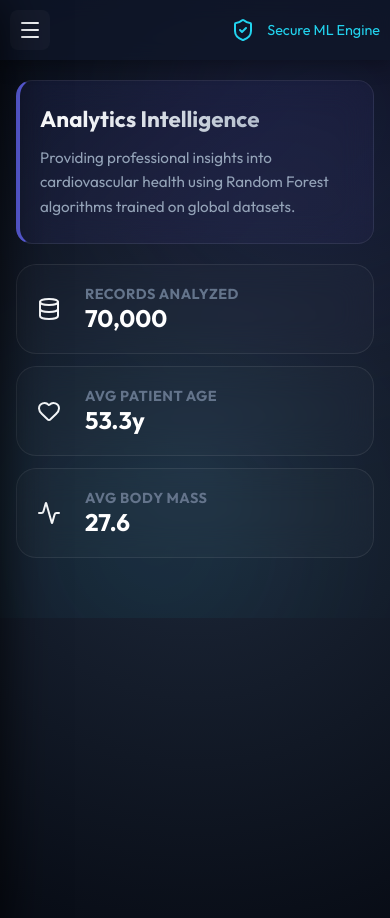
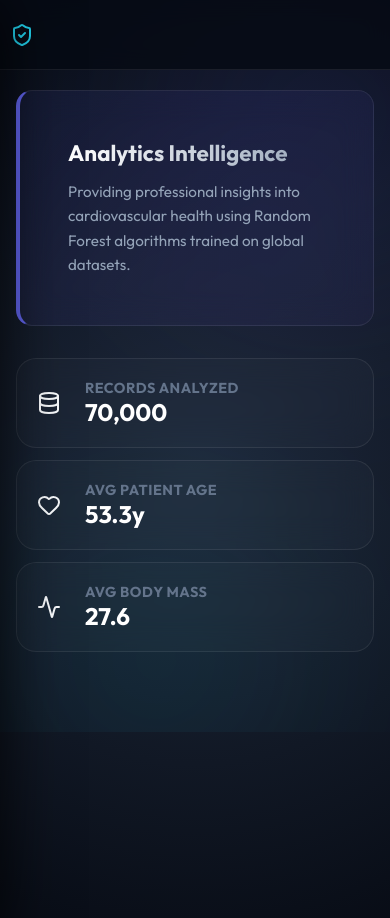
Before and after one commit to AbhishekGareja18/cardio-risk-prediction, a Flask app: page / in a window 390 px wide. Shown: the top 918 px of the page. Run offline with Flask 3, Linux system fonts and the light colour scheme.

Commit message:
update project files

```diff
--- a/static/css/style.css
+++ b/static/css/style.css
@@ -498,72 +498,73 @@ body {
         --sidebar-width: 0px;
     }
 
-    /* Force content to handle its own space */
+    body {
+        overflow-x: hidden;
+        overflow-y: auto;
+    }
+
     .app-layout {
         display: block;
         width: 100%;
-        position: relative;
+        overflow-x: hidden;
     }
 
     .sidebar {
         position: fixed;
         left: -300px;
-        /* Fully hidden off-screen */
         top: 0;
         bottom: 0;
         width: 280px;
         height: 100vh;
-        z-index: 2000;
-        /* Above everything */
-        background: var(--bg-panel);
-        transition: left 0.4s ease;
-        box-shadow: 20px 0 50px rgba(0, 0, 0, 0.8);
+        z-index: 2100;
+        background: rgba(15, 23, 42, 0.95);
+        backdrop-filter: blur(25px);
+        transition: left 0.4s cubic-bezier(0.4, 0, 0.2, 1);
+        box-shadow: 20px 0 60px rgba(0, 0, 0, 0.8);
     }
 
     .sidebar.open {
         left: 0;
-        /* Slides in */
     }
 
     .main-content {
         width: 100% !important;
+        padding: 90px 16px 40px 16px !important;
         margin-left: 0 !important;
-        padding: 80px 16px 20px 16px !important;
-        /* Extra top space for floating header */
     }
 
+    /* Fixed Professional Mobile Header */
     .top-header {
         position: fixed;
         top: 0;
         left: 0;
         right: 0;
+        height: 70px;
         z-index: 1500;
         border-radius: 0;
         margin-bottom: 0;
-        padding: 15px 20px;
-        background: rgba(15, 23, 42, 0.8);
-        box-shadow: 0 4px 20px rgba(0, 0, 0, 0.3);
+        padding: 0 20px;
+        background: rgba(7, 11, 20, 0.85);
+        backdrop-filter: blur(12px);
+        border-bottom: 1px solid var(--glass-border);
+        display: flex;
+        justify-content: space-between;
+        align-items: center;
     }
 
-    .menu-toggle {
-        display: flex !important;
-        background: var(--glass);
-        padding: 8px;
-        border-radius: 8px;
-        margin-right: 15px;
+    /* Hide redundant elements on mobile header */
+    .breadcrumb,
+    .user-meta span {
+        display: none !important;
     }
 
-    .menu-close {
-        display: block !important;
-        position: absolute;
-        right: 20px;
-        top: 30px;
+    .user-meta i {
+        font-size: 1.2rem;
+        color: var(--accent);
     }
 
-    /* Hero Section Mobile Fix */
+    /* Hero Text Adjustments */
     .hero-card {
-        padding: 24px 20px;
-        margin-bottom: 20px;
         border-radius: 16px;
     }
 
```
